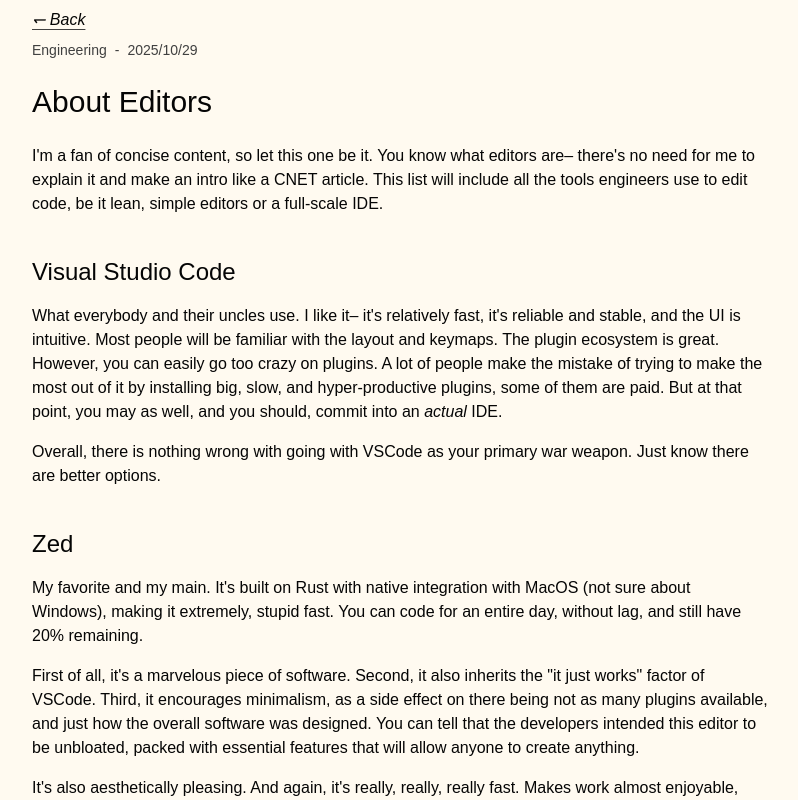
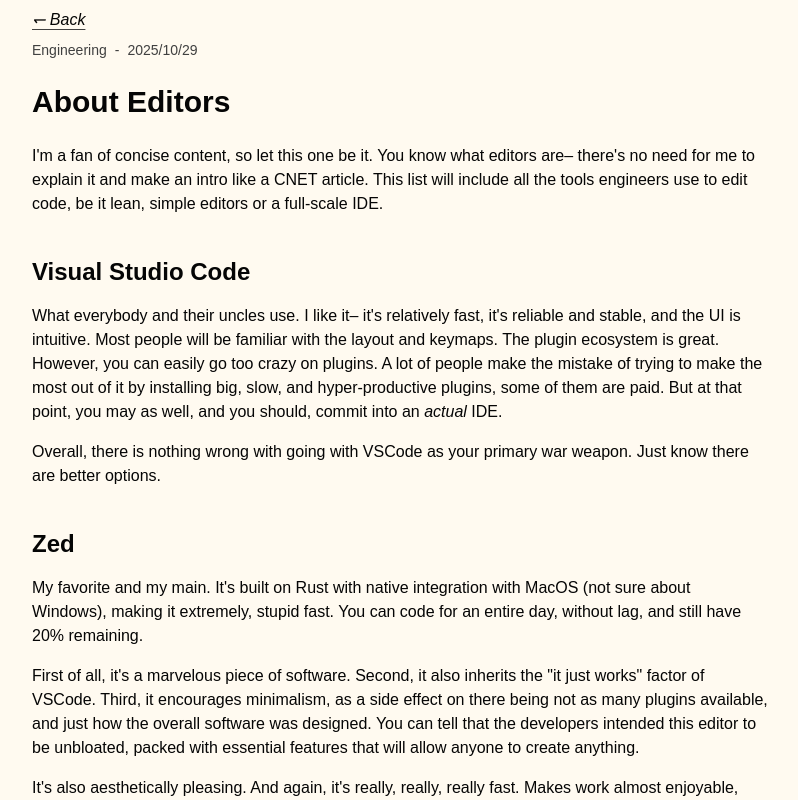
Before and after one commit to dhisonp/page, a Next.js app: page /blog/about-editors in a window 1280 px wide. Shown: the top 800 px of the page, without its empty margins (240-1038 px from the left). Built offline with nearby package versions, Linux system fonts and the light colour scheme; a web font is replaced by a local one.

Commit message:
adjust non-existing font weights

```diff
--- a/src/app/components/sections/Intro.tsx
+++ b/src/app/components/sections/Intro.tsx
@@ -6,7 +6,7 @@
   return (
     <div className="max-w-2xl flex flex-col items-center">
       <Subheading className="mb-8 fade-in tracking-wide">
-        <span className="text-gray-700 text-2xl dark:text-gray-300 font-medium">Dhison P.</span>
+        <span className="text-gray-700 text-2xl dark:text-gray-300 font-bold">Dhison P.</span>
         <span className="text-gray-500 text-lg ml-2 font-regular">
           Engineering, and more. New York, NY.
         </span>
--- a/src/app/styles/globals.css
+++ b/src/app/styles/globals.css
@@ -7,14 +7,14 @@
 
 :root {
   /* Retro Monochrome Palette (High Contrast) */
-  --bg-light: #FFFAF0; /* Floral White */
+  --bg-light: #fffaf0; /* Floral White */
   --fg-light: #050505; /* Sharp Black */
   --fg-dim-light: #404040; /* Dark Gray */
   --border-light: #111111; /* Near Black */
 
   --bg-dark: #050505; /* Deep Black */
-  --fg-dark: #FFFAF0; /* Floral White */
-  --fg-dim-dark: #AAAAAA; /* Medium Gray */
+  --fg-dark: #fffaf0; /* Floral White */
+  --fg-dim-dark: #aaaaaa; /* Medium Gray */
   --border-dark: #333333; /* Dark Gray */
 }
 
@@ -92,22 +92,22 @@
   }
 
   .prose h1 {
-    @apply text-3xl font-medium mb-6 mt-12 first:mt-0;
+    @apply text-3xl font-bold mb-6 mt-12 first:mt-0;
     color: var(--fg-light);
   }
 
   .prose h2 {
-    @apply text-2xl font-medium mb-4 mt-10;
+    @apply text-2xl font-bold mb-4 mt-10;
     color: var(--fg-light);
   }
 
   .prose h3 {
-    @apply text-xl font-medium mb-3 mt-8;
+    @apply text-xl font-bold mb-3 mt-8;
     color: var(--fg-dim-light);
   }
 
   .prose h4 {
-    @apply text-lg font-medium mb-3 mt-8;
+    @apply text-lg font-bold mb-3 mt-8;
     color: var(--fg-dim-light);
   }
 
```
